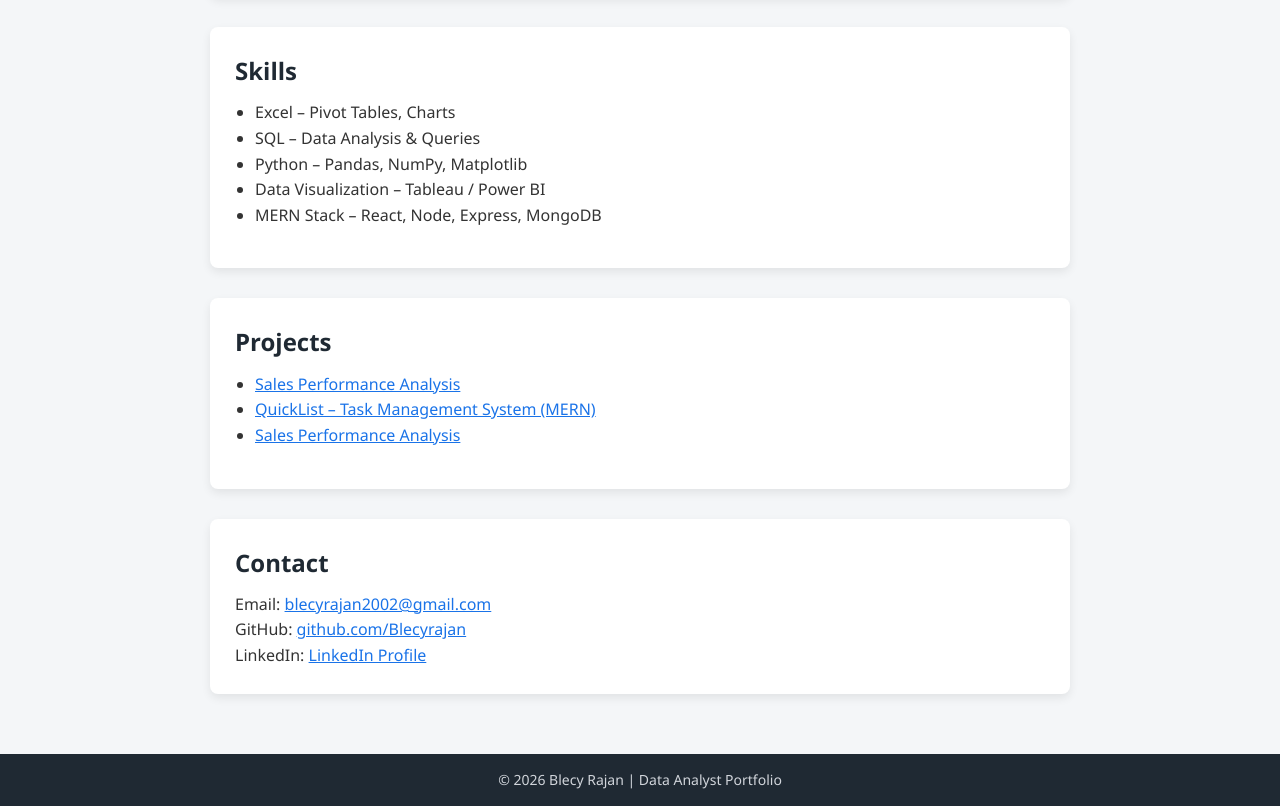
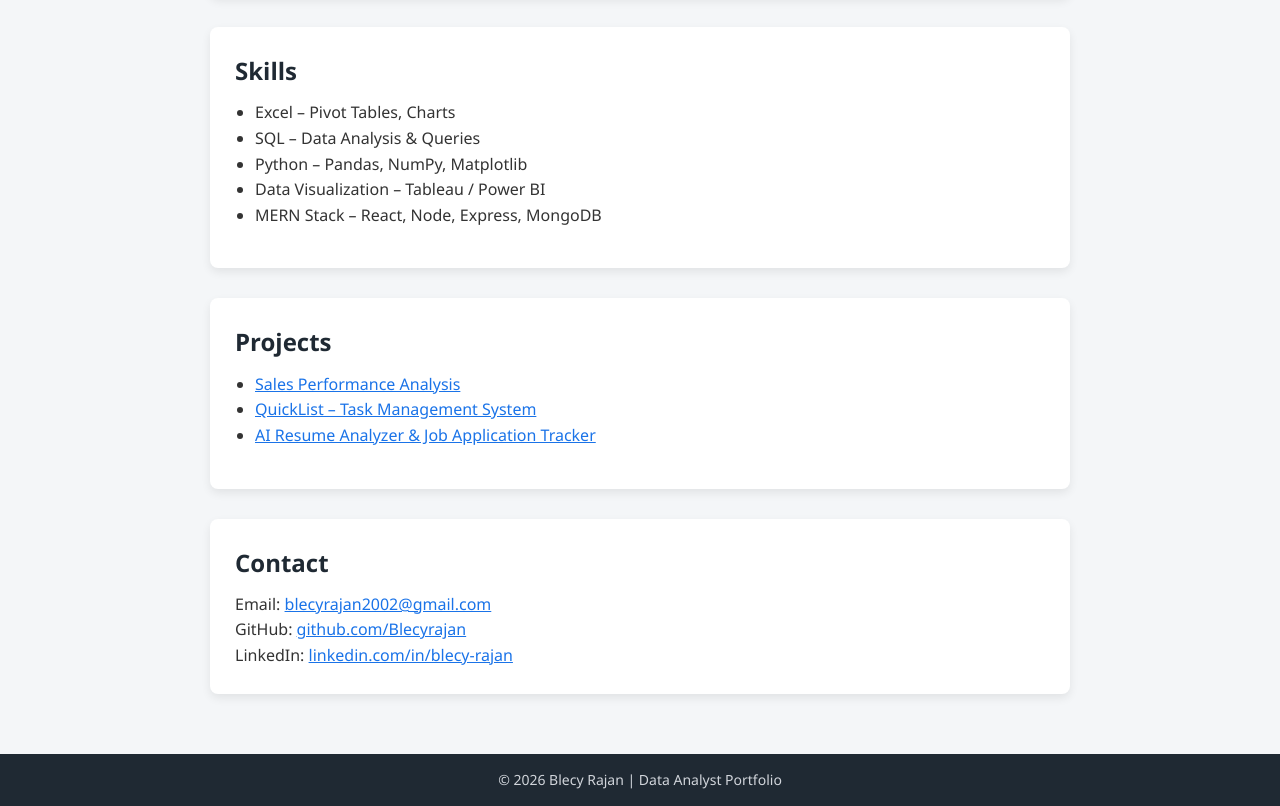
Before and after one commit to Blecyrajan/Portfolio, a plain HTML site: page docs/index.html in a window 1280 px wide. Shown: the part 274-1080 px from the top of the page. Drawn offline with Linux system fonts and the light colour scheme.

Commit message:
Appropriate linkedin label

```diff
--- a/docs/index.html
+++ b/docs/index.html
@@ -47,8 +47,8 @@
         <h2>Projects</h2>
         <ul>
             <li><a href="projects.html#sales-analysis">Sales Performance Analysis</a></li>
-            <li><a href="projects.html#quicklist">QuickList – Task Management System (MERN)</a></li>
-            <li><a href="projects.html">Sales Performance Analysis</a></li>
+            <li><a href="projects.html#quicklist">QuickList – Task Management System</a></li>
+            <li><a href="projects.html#resume-analyzer">AI Resume Analyzer & Job Application Tracker</a></li>
         </ul>
     </div>
 
@@ -56,7 +56,7 @@
         <h2>Contact</h2>
         <p>Email: <a href="mailto:blecyrajan2002@gmail.com">blecyrajan2002@gmail.com</a></p>
         <p>GitHub: <a href="https://github.com/Blecyrajan" target="_blank">github.com/Blecyrajan</a></p>
-        <p>LinkedIn: <a href="https://www.linkedin.com/in/blecy-rajan-363b63200" target="_blank">LinkedIn Profile</a></p>
+        <p>LinkedIn: <a href="https://www.linkedin.com/in/blecy-rajan-363b63200" target="_blank">linkedin.com/in/blecy-rajan</a></p>
     </div>
 
 </div>
```
Also changed, not shown: docs/projects.html (+3 -3 lines).
